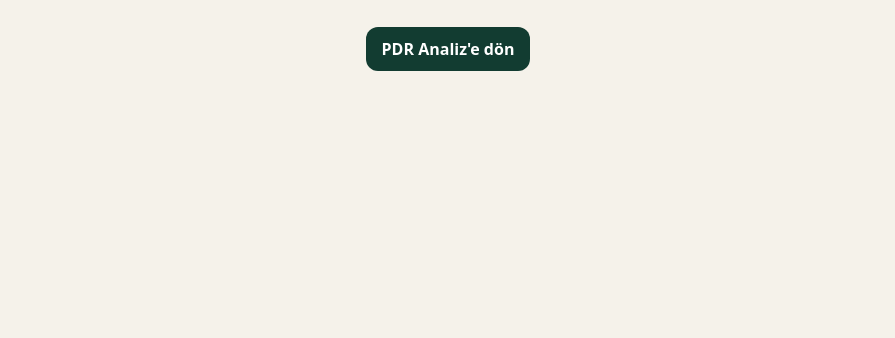
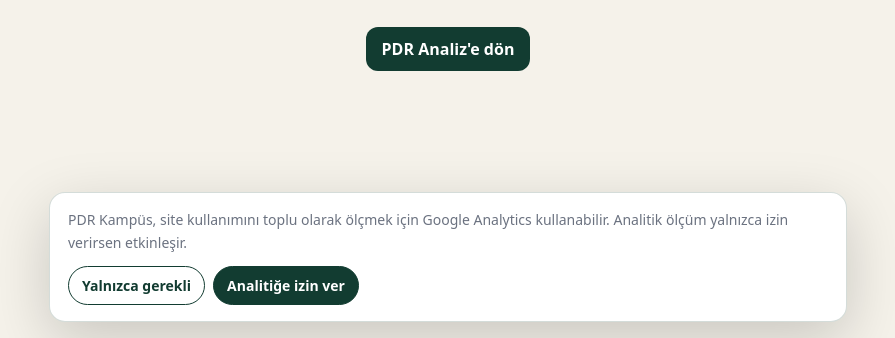
Before and after one commit to Evrenguless/pdrkampus, a website: page 404.html in a window 1280 px wide. Shown: the part 462-800 px from the top of the page, without its empty margins (192-1087 px from the left). Drawn offline with Linux system fonts and the light colour scheme.

Commit message:
Enable Google Analytics with consent

```diff
--- a/404.html
+++ b/404.html
@@ -13,7 +13,7 @@ h1{margin:18px 0 8px;font-size:32px}
 p{color:#6b7280;line-height:1.6}
 a{display:inline-block;margin-top:14px;padding:11px 16px;border-radius:12px;background:#123c31;color:white;text-decoration:none;font-weight:700}
 </style>
-</head>
+<script defer src="/assets/js/analytics.js"></script></head>
 <body><main>
 <img src="/assets/img/pdrkampus-logo.png" alt="">
 <h1>Bu sayfa bulunamadı.</h1>
```
